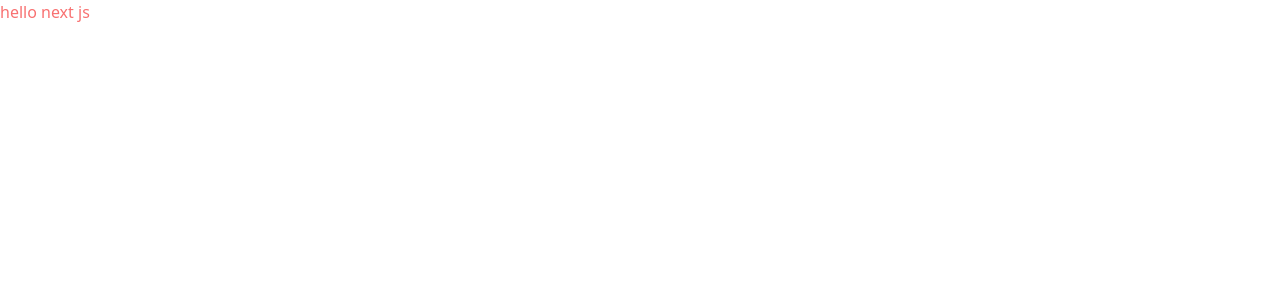
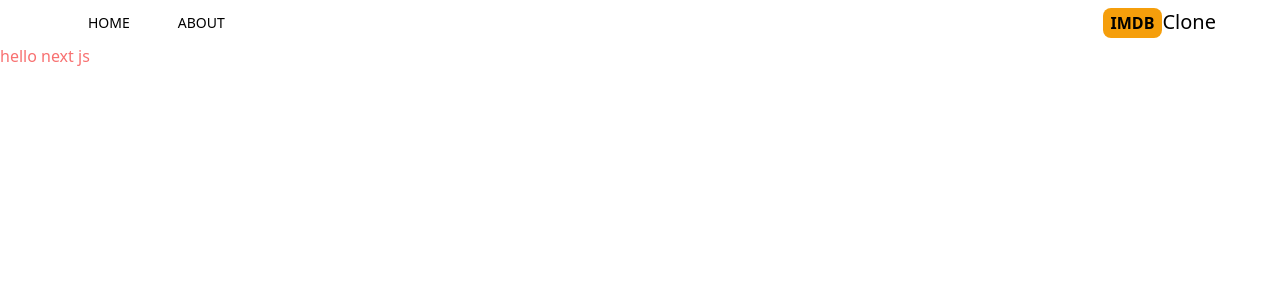
Before and after one commit to ijazkhan101/Build-Projects-with-Nextjs-and-Reactjs-full-stack, a Next.js app in the folder imdb/: page / in a window 1280 px wide. Shown: the top 300 px of the page. Built offline with nearby package versions, Linux system fonts and the light colour scheme.

Commit message:
Menu creation
Menu creation

```diff
--- a/imdb/package.json
+++ b/imdb/package.json
@@ -13,7 +13,8 @@
     "eslint-config-next": "13.2.4",
     "next": "13.2.4",
     "react": "18.2.0",
-    "react-dom": "18.2.0"
+    "react-dom": "18.2.0",
+    "react-icons": "^4.8.0"
   },
   "devDependencies": {
     "autoprefixer": "^10.4.14",
--- /dev/null
+++ b/imdb/src/app/about.jsx
@@ -0,0 +1,7 @@
+import React from 'react'
+
+export default function about() {
+  return (
+    <div>about</div>
+  )
+}
--- /dev/null
+++ b/imdb/src/app/components/Header.jsx
@@ -0,0 +1,31 @@
+import MenuItem from "./MenuItem";
+import {AiFillHome} from 'react-icons/ai';
+import {AiFillInfoCircle} from 'react-icons/ai';
+import Link from "next/link";
+
+export default function  Header(){
+    return (
+        <div className="flex justify-between mx-2 max-w-6xl sm:mx-auto items-center py-2 ">
+        <div className="flex">
+            <MenuItem title="HOME" address='/' Icon={AiFillHome} />
+           <MenuItem title="ABOUT" address='/about' Icon={AiFillInfoCircle} />
+        </div>
+
+        <div className="">
+
+        </div>
+
+        <div className="">
+            <Link href='/'>
+                <h2>
+                    <span className="font-bold bg-amber-500 py-1 px-2 rounded-lg">IMDB</span>
+                    <span className="text-xl  hidden sm:inline">Clone</span>
+                </h2>
+            </Link>
+        </div>
+
+
+        </div>
+
+    )
+}
--- /dev/null
+++ b/imdb/src/app/components/MenuItem.jsx
@@ -0,0 +1,12 @@
+import React from "react";
+import Link from "next/link";
+export default function MenuItem({ title, address, Icon }) {
+  return (
+    <div>
+      <Link href={address} className="mx-4 lg:mx-6 hover:text-amber-600">
+        <Icon  className='text-2xl sm:hidden mx-4'/>
+        <p className="hidden sm:inline  my-2 text-sm">{title}</p>
+      </Link>
+    </div>
+  );
+}
--- a/imdb/src/app/layout.jsx
+++ b/imdb/src/app/layout.jsx
@@ -1,15 +1,21 @@
-import './globals.css'
-
+import "./globals.css";
+import Header from "./components/Header";
 export const metadata = {
-  title: 'Create Next App',
-  description: 'Generated by create next app',
-}
+  title: "Create Next App",
+  description: "Generated by create next app",
+};
 
 export default function RootLayout({ children }) {
   return (
     <html lang="en">
-      <head />
-      <body>{children}</body>
+      <body>
+        { /* Header */}
+        <Header />
+        { /* Navbar */}
+
+        { /* SearchBox */}
+        {children}
+      </body>
     </html>
-  )
+  );
 }
```
Also changed, not shown: 1 other file (tests, documents, lock files or other folders).
